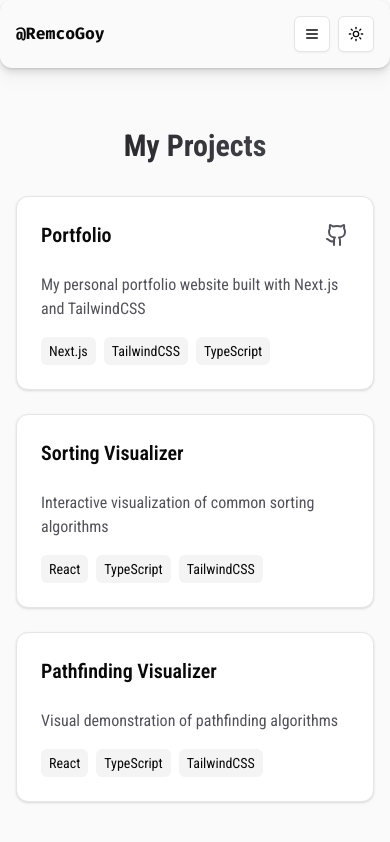
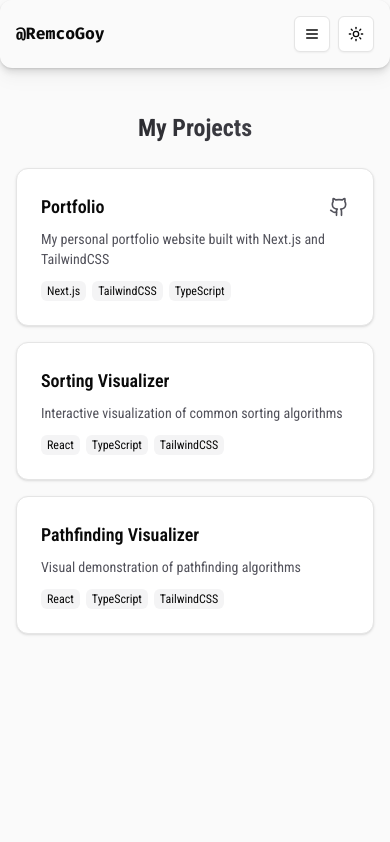
Before and after one commit to RemcoGoy/portfolio, a Next.js app: page /projects in a window 390 px wide. Shown: the top 842 px of the page. Built offline with nearby package versions, Linux system fonts and the light colour scheme; what tailwindcss-debug-screens would draw is missing.

Commit message:
Quick mobile for projects

```diff
--- a/app/projects/page.tsx
+++ b/app/projects/page.tsx
@@ -12,12 +12,12 @@ export default function ProjectsPage() {
   }, []); // Empty dependency array means this only runs once on mount
 
   return (
-    <div className="container mx-auto py-12 px-4">
-      <h1 className="text-3xl font-bold text-center mb-8 bg-gradient-to-r from-zinc-900 to-zinc-600 dark:from-zinc-100 dark:to-zinc-400 bg-clip-text text-transparent">
+    <div className="container mx-auto py-8 sm:py-12 px-4">
+      <h1 className="text-2xl sm:text-3xl font-bold text-center mb-6 sm:mb-8 bg-gradient-to-r from-zinc-900 to-zinc-600 dark:from-zinc-100 dark:to-zinc-400 bg-clip-text text-transparent">
         My Projects
       </h1>
 
-      <div className="grid grid-cols-1 md:grid-cols-2 lg:grid-cols-3 gap-6">
+      <div className="grid grid-cols-1 sm:grid-cols-2 lg:grid-cols-3 gap-4 sm:gap-6">
         {shuffledProjects.map((project, index) => (
           <a
             key={index}
@@ -26,24 +26,26 @@ export default function ProjectsPage() {
             rel="noopener noreferrer"
             className="block"
           >
-            <Card className="hover:shadow-lg transition-shadow cursor-pointer">
-              <CardHeader>
+            <Card className="hover:shadow-lg transition-shadow cursor-pointer h-full">
+              <CardHeader className="pb-2 sm:pb-4">
                 <div className="flex items-center justify-between">
-                  <h3 className="text-xl font-semibold">{project.name}</h3>
+                  <h3 className="text-lg sm:text-xl font-semibold">
+                    {project.name}
+                  </h3>
                   {project.type === "github" && (
-                    <Github className="w-6 h-6 text-zinc-600 hover:text-zinc-900 dark:text-zinc-400 dark:hover:text-zinc-100" />
+                    <Github className="w-5 h-5 sm:w-6 sm:h-6 text-zinc-600 hover:text-zinc-900 dark:text-zinc-400 dark:hover:text-zinc-100" />
                   )}
                 </div>
               </CardHeader>
               <CardContent>
-                <p className="text-zinc-600 dark:text-zinc-400 mb-4">
+                <p className="text-sm sm:text-base text-zinc-600 dark:text-zinc-400 mb-3 sm:mb-4">
                   {project.description}
                 </p>
-                <div className="flex flex-wrap gap-2">
+                <div className="flex flex-wrap gap-1.5 sm:gap-2">
                   {project.tags?.map((tag, i) => (
                     <span
                       key={i}
-                      className="px-2 py-1 bg-zinc-100 dark:bg-zinc-800 rounded-md text-sm"
+                      className="px-1.5 sm:px-2 py-0.5 sm:py-1 bg-zinc-100 dark:bg-zinc-800 rounded-md text-xs sm:text-sm"
                     >
                       {tag}
                     </span>
```
